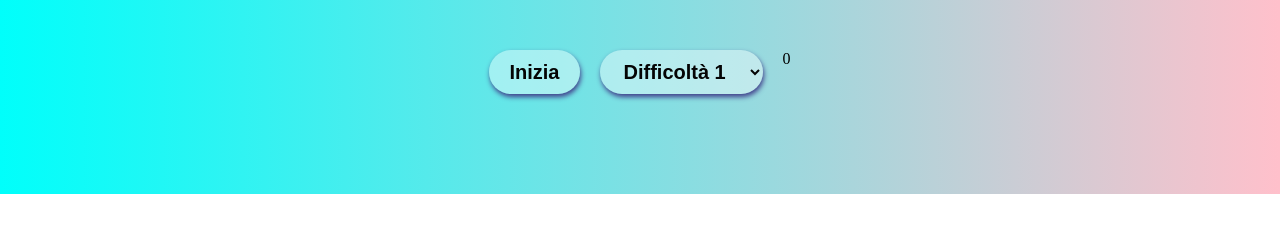
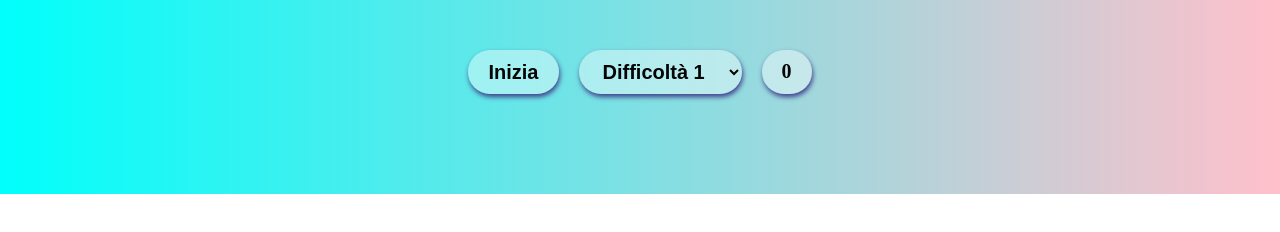
Before and after one commit to S1nghAmandeep/js-campominato-dom, a plain HTML site: page index.html in a window 1280 px wide. Drawn offline with Linux system fonts and the light colour scheme.

Commit message:
styled-score-id

```diff
--- a/css/style.css
+++ b/css/style.css
@@ -81,7 +81,8 @@ header {
     background-color: tomato;
 }
 
-.clock-once {
+.bg-aqua,
+.bg-red {
     pointer-events: none;
 }
 
@@ -101,3 +102,15 @@ header {
 .active {
     display: block;
 }
+
+#score {
+    border: none;
+    background-color: rgba(255, 255, 255, 0.4);
+    padding: 10px 20px;
+    border-radius: 50px;
+    cursor: pointer;
+    font-size: 20px;
+    font-weight: 600;
+    color: rgb(4, 4, 4);
+    box-shadow: 1px 3px 5px #413f8b;
+}
```
